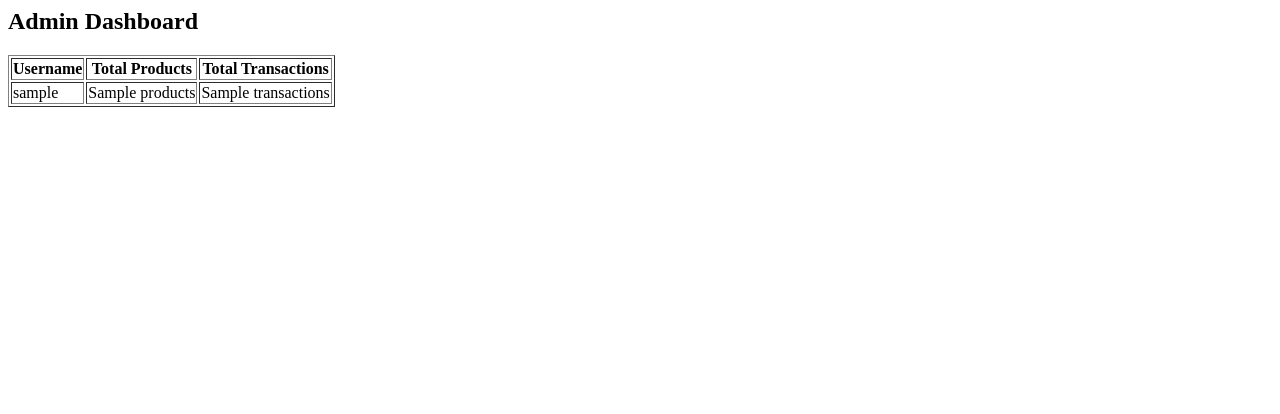
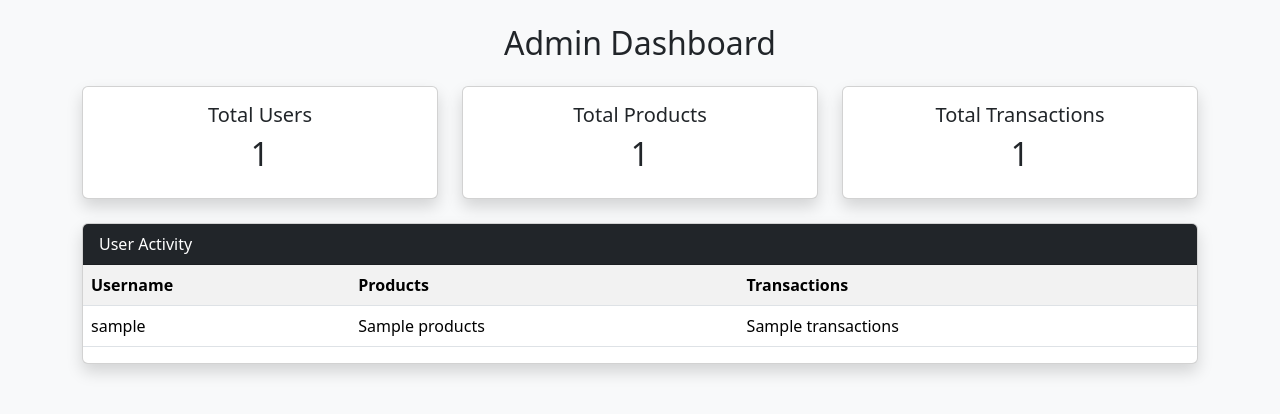
Before and after one commit to Mr-ram-131/smart_inventory, a Flask app: template templates/admin.html in a window 1280 px wide. Shown: the top 414 px of the page. Run offline with Flask 3, Linux system fonts and the light colour scheme; the template is opened without the code that fills it: most values are stand-ins (such as "Sample title", 1, 10 or a date in 2020); parts of the project's set-up code (start-up, migrations or seed data) failed here and were passed over.

Commit message:
prediction and admin pannel are modified

```diff
--- a/app.py
+++ b/app.py
@@ -149,20 +149,24 @@ def register():
 @app.route('/admin')
 def admin():
 
+    # check if user logged in
     if 'user' not in session:
         return redirect(url_for('login'))
 
-    user = users_col.find_one({"username": session["user"]})
-
-    # allow only admin
-    if user.get("role") != "admin":
+    # allow only admin user
+    if session['user'] != "admin":
         return "Access Denied"
 
     users = list(users_col.find())
 
+    total_users = users_col.count_documents({})
+    total_products = items_col.count_documents({})
+    total_transactions = transactions_col.count_documents({})
+
     user_data = []
 
     for u in users:
+
         product_count = items_col.count_documents({"owner": u["username"]})
         transaction_count = transactions_col.count_documents({"owner": u["username"]})
 
@@ -172,7 +176,13 @@ def admin():
             "transactions": transaction_count
         })
 
-    return render_template("admin.html", users=user_data)
+    return render_template(
+        "admin.html",
+        users=user_data,
+        total_users=total_users,
+        total_products=total_products,
+        total_transactions=total_transactions
+    )
 # -------- ADD ITEM --------
 @app.route("/add_item", methods=["POST"])
 def add_item():
@@ -295,20 +305,31 @@ def transactions():
 # -------- ML PREDICTION --------
 @app.route('/predict')
 def predict():
+
+    if 'user' not in session:
+        return redirect(url_for('login'))
+
     items = list(items_col.find({"owner": session["user"]}))
     predictions = []
 
     for item in items:
-        pred = model.predict(np.array([[item['quantity']]]))[0]
+
+        quantity = item.get("quantity", 0)
+
+        try:
+            result = model.predict([[quantity]])
+            predicted_value = int(result[0])
+        except:
+            predicted_value = 0
+
         predictions.append({
-            "name": item['name'],
-            "rfid": item['rfid_tag'],
-            "predicted_weekly_sales": int(pred)
+            "name": item.get("name", "Unknown"),
+            "rfid": item.get("rfid_tag", "N/A"),
+            "quantity": quantity,
+            "prediction": predicted_value
         })
 
-    return render_template('predictions.html', predictions=predictions)
-
-
+    return render_template("prediction.html", predictions=predictions)
 # -------- LOGOUT --------
 @app.route('/logout')
 def logout():
--- a/templates/admin.html
+++ b/templates/admin.html
@@ -1,10 +1,62 @@
-<h2>Admin Dashboard</h2>
+<!DOCTYPE html>
+<html>
+<head>
+<title>Admin Dashboard</title>
 
-<table border="1">
+<link href="https://cdn.jsdelivr.net/npm/bootstrap@5.3.2/dist/css/bootstrap.min.css" rel="stylesheet">
+
+<script src="https://cdn.jsdelivr.net/npm/chart.js"></script>
+
+</head>
+
+<body class="bg-light">
+
+<div class="container mt-4">
+
+<h2 class="text-center mb-4">Admin Dashboard</h2>
+
+<div class="row mb-4">
+
+<div class="col-md-4">
+<div class="card text-center shadow">
+<div class="card-body">
+<h5>Total Users</h5>
+<h2>{{ total_users }}</h2>
+</div>
+</div>
+</div>
+
+<div class="col-md-4">
+<div class="card text-center shadow">
+<div class="card-body">
+<h5>Total Products</h5>
+<h2>{{ total_products }}</h2>
+</div>
+</div>
+</div>
+
+<div class="col-md-4">
+<div class="card text-center shadow">
+<div class="card-body">
+<h5>Total Transactions</h5>
+<h2>{{ total_transactions }}</h2>
+</div>
+</div>
+</div>
+
+</div>
+
+<div class="card shadow">
+<div class="card-header bg-dark text-white">
+User Activity
+</div>
+
+<table class="table table-striped">
+
 <tr>
 <th>Username</th>
-<th>Total Products</th>
-<th>Total Transactions</th>
+<th>Products</th>
+<th>Transactions</th>
 </tr>
 
 {% for user in users %}
@@ -16,3 +68,10 @@
 {% endfor %}
 
 </table>
+
+</div>
+
+</div>
+
+</body>
+</html>
--- a/templates/dashboard.html
+++ b/templates/dashboard.html
@@ -25,7 +25,7 @@ alert("{{ error_message }}");
     <span class="navbar-brand">Smart Inventory System</span>
     <span class="text-white fw-bold">Welcome, {{ username }}</span>
     <div>
-        <a href="/predict" class="btn btn-warning btn-sm">Predictions</a>
+        <a href="{{ url_for('predict') }}" class="btn btn-primary">Prediction</a>
         <a href="/transactions" class="btn btn-info btn-sm">Transactions</a>
         <a href="/logout" class="btn btn-danger btn-sm">Logout</a>
         <a href="/admin">Admin Panel</a>
```
Also changed, not shown: templates/prediction.html (added, +58 -0 lines), templates/predictions.html (deleted, +0 -16 lines).
